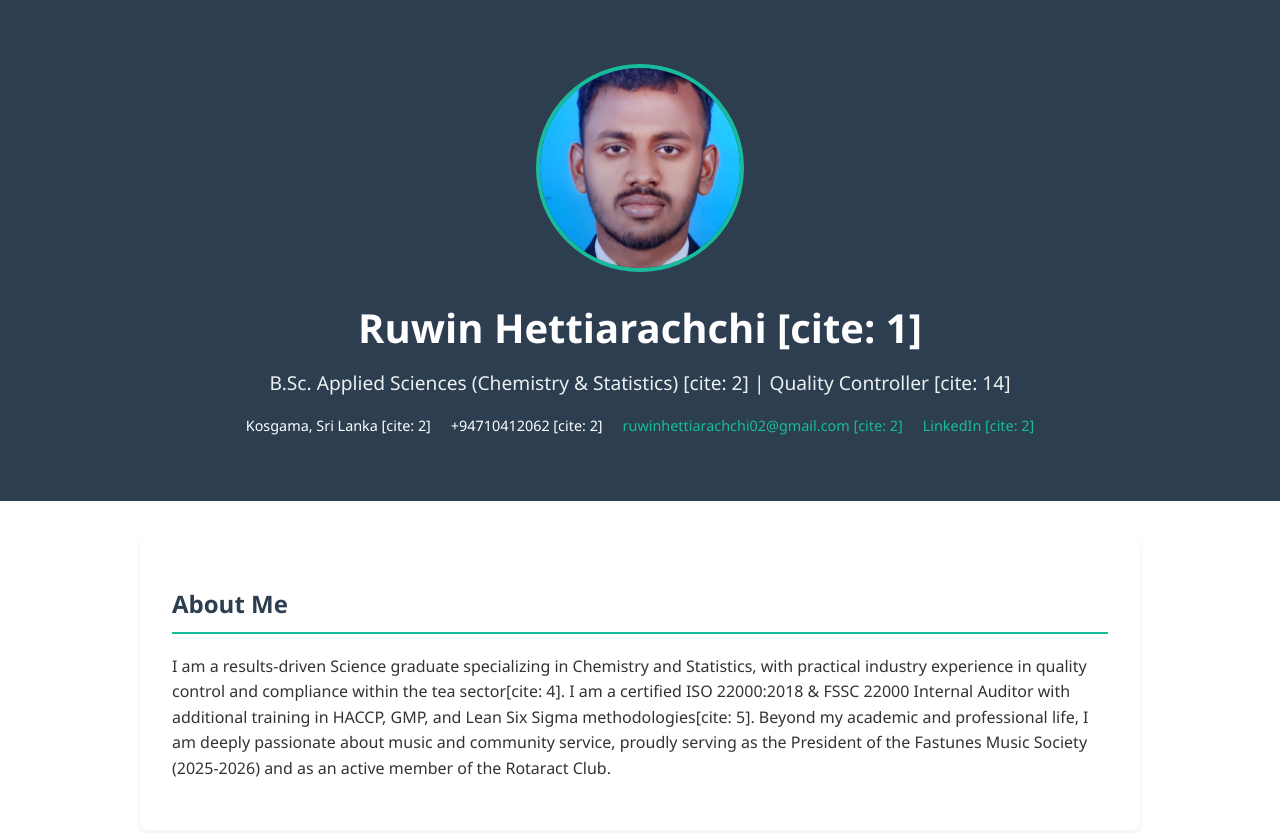
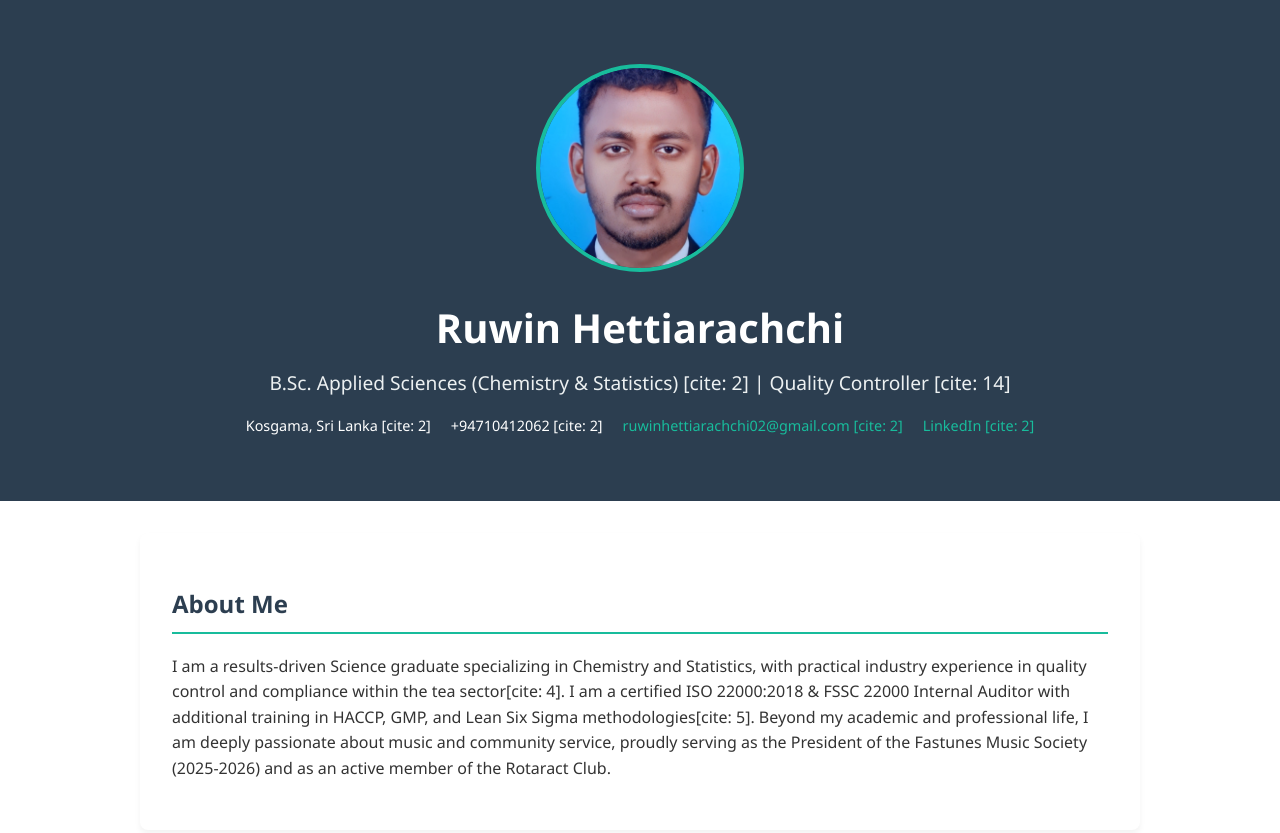
Before and after one commit to ruwinhettiarachchi20020124/ruwin-portfolio, a plain HTML site: page index.html in a window 1280 px wide. Shown: the top 833 px of the page. Drawn offline with Linux system fonts and the light colour scheme.

Commit message:
Update index.html

```diff
--- a/index.html
+++ b/index.html
@@ -55,7 +55,7 @@
 
     <header>
         <img src="ASB_2021_122.jpg" alt="Ruwin Hettiarachchi Profile" class="profile-img">
-        <h1>Ruwin Hettiarachchi [cite: 1]</h1>
+        <h1>Ruwin Hettiarachchi</h1>
         <div class="subtitle">B.Sc. Applied Sciences (Chemistry & Statistics) [cite: 2] | Quality Controller [cite: 14]</div>
         <div class="contact-info">
             <span>Kosgama, Sri Lanka [cite: 2]</span>
```
